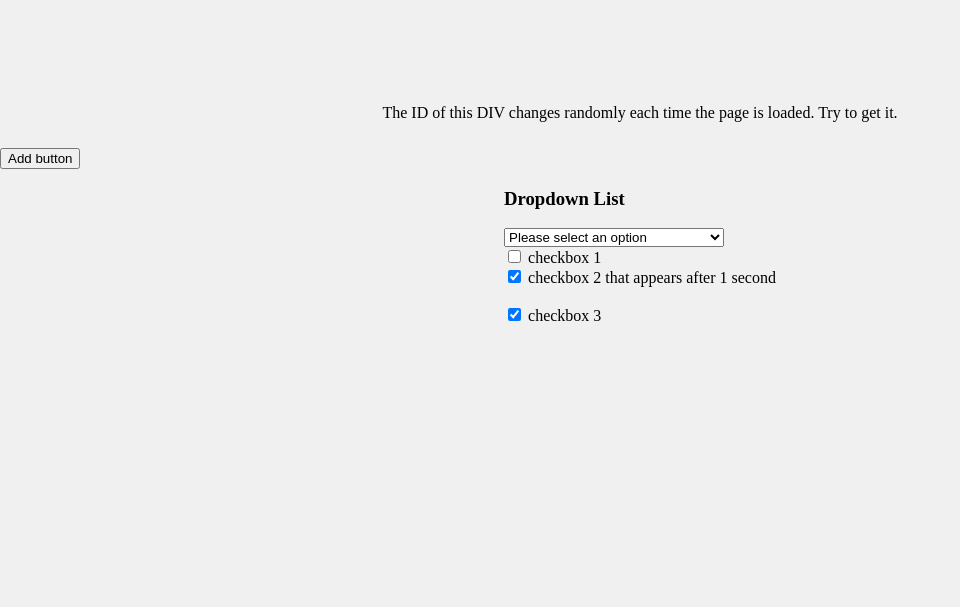
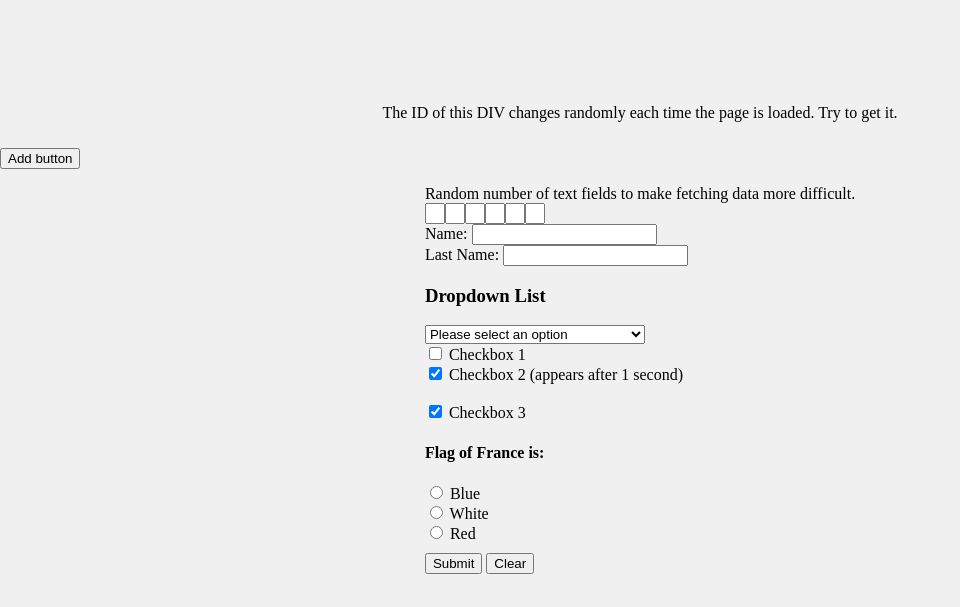
Before and after one commit to kdrzazga/the-internet, a plain HTML site: page index.html in a window 1280 px wide. Shown: the part 193-800 px from the top of the page, without its empty margins (0-960 px from the left). Drawn offline with Linux system fonts and the light colour scheme.

Commit message:
2nd page

```diff
--- a/index.html
+++ b/index.html
@@ -37,10 +37,18 @@
     <div id="new-buttons"></div>
 </div>
 <div>
-    <form id = "fakeForm">
+    <form id="fakeForm">
         <div id="fake"></div>
     </form>
-    <form>
+    <form id="myForm">
+        <div><label>Random number of text fields to make fetching data more difficult.</label>
+        <div id="random-textboxes"></div></div>
+        <label for="name">Name:</label>
+        <input type="text" id="name" name="name" /><br/>
+
+        <label for="lastName">Last Name:</label>
+        <input type="text" id="lastName" name="lastName" /><br/>
+
         <h3>Dropdown List</h3>
         <select id="dropdown">
             <option value="" disabled="disabled" selected="selected">Please select an option</option>
@@ -50,14 +58,31 @@
         </select>
         <br/>
 
-        <input type="checkbox"> checkbox 1<br/>
+        <input type="checkbox" id="checkbox1">
+        <label for="checkbox1">Checkbox 1</label><br/>
+
         <label for="checkbox2" style="display: none;" id="labelCheckbox2">
-            <input id="checkbox2" type="checkbox" checked> checkbox 2 that appears after 1 second
+            <input id="checkbox2" type="checkbox" checked> Checkbox 2 (appears after 1 second)
         </label><br/>
 
+        <label for="checkbox3">
+            <input id="checkbox3" type="checkbox" checked> Checkbox 3
+        </label><br/>
+
+        <h4>Flag of France is:</h4>
         <label>
-            <input type="checkbox" checked> checkbox 3
+            <input type="radio" name="radioOption" value="b"> Blue
+        </label><br/>
+        <label>
+            <input type="radio" name="radioOption" value="w"> White
+        </label><br/>
+        <label>
+            <input type="radio" name="radioOption" value="r"> Red
         </label>
+
+        <br/>
+        <button type="button" id="submitBtn">Submit</button>
+        <button type="button" id="clearBtn">Clear</button>
     </form>
 </div>
 </body>
--- a/the_internet_files/script/adapt.js
+++ b/the_internet_files/script/adapt.js
@@ -9,6 +9,12 @@ document.addEventListener("DOMContentLoaded", function() {
     setTimeout(function() {
         checkbox2.style.display = 'block'; // to occupy a whole line
     }, 1000);
+
+    const randomTextboxes = document.getElementById('random-textboxes');
+    const max = Math.floor(Math.random() * (11 - 2)) + 2;
+    for (var i = 0; i < max; i++){
+        randomTextboxes.innerHTML += '<input type="text" style="width: 20px;"/>'
+    }
 
     const dropdown = document.getElementById('dropdown');
     const checkboxes = document.querySelectorAll('input[type="checkbox"]'); // Select all checkboxes in the form
@@ -26,15 +32,29 @@ document.addEventListener("DOMContentLoaded", function() {
             });
         }
     });
+
+  document.getElementById('submitBtn').addEventListener('click', function() {
+        const name = document.getElementById('name').value;
+        const lastName = document.getElementById('lastName').value;
+        const selectedRadio = document.querySelector('input[name="radioOption"]:checked');
+
+        let flag = selectedRadio ? selectedRadio.value : 'No flag selected';
+
+        const params = new URLSearchParams({
+            name: name,
+            lastName: lastName,
+            flag: flag
+        });
+
+        window.location.href = `filled.html?${params.toString()}`;
+    });
 });
 
-// Function to add buttons dynamically
 function addButton() {
     var div = document.getElementById('new-buttons');
     div.innerHTML += '<button onclick="removeButton(this)">Remove me</button>';
 }
 
-// Function to remove the button when clicked
 function removeButton(button) {
     button.parentNode.removeChild(button);
 }
```
Also changed, not shown: filled.html (added, +34 -0 lines), the_internet_files/styles.css (line endings or trailing spaces).
